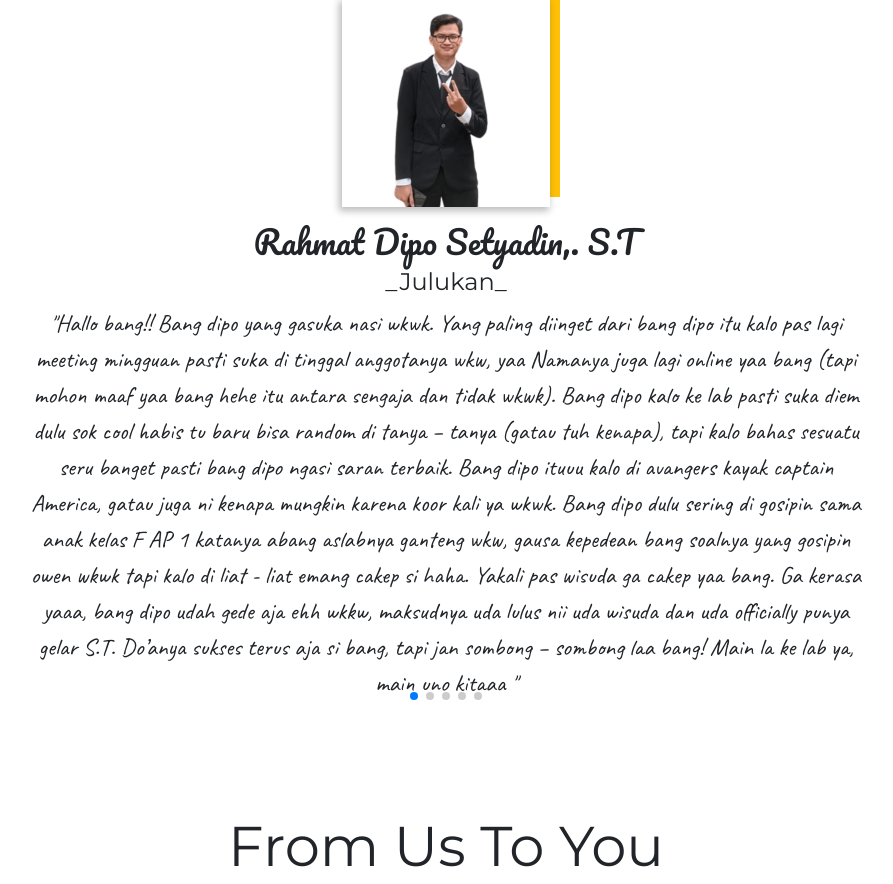
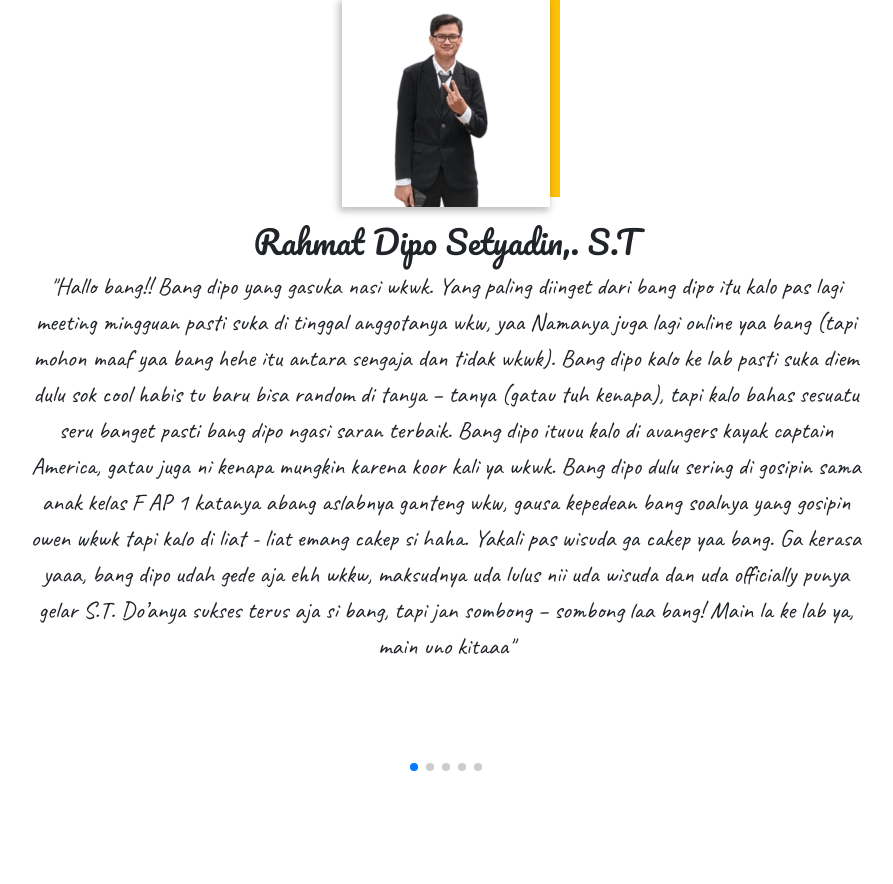
Before and after one commit to tezaalfian/graduation-lebah, a PHP site: page / in a window 1280 px wide. Shown: the part 964-1848 px from the top of the page, without its empty margins (194-1087 px from the left). Run offline with PHP 8.4, Linux system fonts and the light colour scheme.

Commit message:
update content

```diff
--- a/index.php
+++ b/index.php
@@ -36,32 +36,27 @@
       $testi = [
         [
           'name' => 'Rahmat Dipo Setyadin,. S.T',
-          'aka' => '_Julukan_',
-          'ket' => 'Hallo bang!! Bang dipo yang gasuka nasi wkwk. Yang paling diinget dari bang dipo itu kalo pas lagi meeting mingguan pasti suka di tinggal anggotanya wkw, yaa Namanya juga lagi online yaa bang (tapi mohon maaf yaa bang hehe itu antara sengaja dan tidak wkwk). Bang dipo kalo ke lab pasti suka diem dulu sok cool habis tu baru bisa random di tanya – tanya (gatau tuh kenapa), tapi kalo bahas sesuatu seru banget pasti bang dipo ngasi saran terbaik. Bang dipo ituuu kalo di avangers kayak captain America, gatau juga ni kenapa mungkin karena koor kali ya wkwk. Bang dipo dulu sering di gosipin sama anak kelas F AP 1 katanya abang aslabnya ganteng wkw, gausa kepedean bang soalnya yang gosipin owen wkwk tapi kalo di liat -  liat emang cakep si haha. Yakali pas wisuda ga cakep yaa bang. Ga kerasa yaaa, bang dipo udah gede aja ehh wkkw, maksudnya uda lulus nii uda wisuda dan uda officially punya gelar S.T. Do’anya sukses terus aja si bang, tapi jan sombong – sombong laa bang! Main la ke lab ya, main uno kitaaa ',
+          'ket' => "Hallo bang!! Bang dipo yang gasuka nasi wkwk. Yang paling diinget dari bang dipo itu kalo pas lagi meeting mingguan pasti suka di tinggal anggotanya wkw, yaa Namanya juga lagi online yaa bang (tapi mohon maaf yaa bang hehe itu antara sengaja dan tidak wkwk). Bang dipo kalo ke lab pasti suka diem dulu sok cool habis tu baru bisa random di tanya – tanya (gatau tuh kenapa), tapi kalo bahas sesuatu seru banget pasti bang dipo ngasi saran terbaik. Bang dipo ituuu kalo di avangers kayak captain America, gatau juga ni kenapa mungkin karena koor kali ya wkwk. Bang dipo dulu sering di gosipin sama anak kelas F AP 1 katanya abang aslabnya ganteng wkw, gausa kepedean bang soalnya yang gosipin owen wkwk tapi kalo di liat -  liat emang cakep si haha. Yakali pas wisuda ga cakep yaa bang. Ga kerasa yaaa, bang dipo udah gede aja ehh wkkw, maksudnya uda lulus nii uda wisuda dan uda officially punya gelar S.T. Do’anya sukses terus aja si bang, tapi jan sombong – sombong laa bang! Main la ke lab ya, main uno kitaaa",
           'foto' => 'assets/img/dipo.png'
         ],
         [
           'name' => 'M. Luthfi Arsyad,. S.T',
-          'aka' => '_Julukan_',
-          'ket' => 'lorem ipsum dolor sit amet, consectetur adipisicing elit. Quisquam, quod.',
+          'ket' => "Hollaa bang!! Bang luthfi yang paling random. Semuanya bisa di certain semuanya bisa di jadiin bahan sharing, pantesan ada orang yang bilang bang luthfi ga ngebosenin tu BENER bangett!! Dari pertama kali ketemu emang rajin banget speak, Tapi itu ciri khasnya. Kalo di avengers bang luthfi itu kayak tony stark alias ironman!! Mungkin karena ya random dan pandai ngejoks kali ya. Bang luthfi yang kalo baru masuk lab aja langsung hai!! Senyum – senyum wkwk, ramah banget si bang kenape?! Abang tu berkharisma wkwk sampe ada aja temen ku yang kagum hihi. Kalo di tengok dan di perhaatiin dengan postur yang memadai bang luthfi emang kharismatik si, yaiyalah yakali anak IT PLN ga berkarisma orang wajib ikut Karisma wkwk, Kalo ga ikut LDKM adaa salah satunya ya abang wkwk, yang suka koar – koar udaah dek, abang aja ga ikut LDKM kok masih banyak temennya!! And finally itu bener si bang wkwk, beli jakjur rasanya useless haha. Anyways, alhamdulillah yaa bang abang uda semakin tinggi sekarang maksudnya semakin tua kan semakin tinggi wkkw. Uda punya gelar setelah nama abang yang sering banget typo tu feirdy nya wkwk. Uda S.T gimana ga keren coba huhu. Do’anya sama si sukses terus aja yaa bang, jan sombing – sombing!! Main ke lab uda lama ni gamain uno bareng !!",
           'foto' => 'assets/img/luthfi.png'
         ],
         [
           'name' => 'Brigita Tiora,. S.T',
-          'aka' => '_Julukan_',
-          'ket' => 'lorem ipsum dolor sit amet, consectetur adipisicing elit. Quisquam, quod.',
+          'ket' => "Holla Holli Bang Brigi!!Bang brigi yang ternyata diam – diam suka bercanda. Yang selalu menjadi sumber untuk ditanya – tanya. Funfact aja ni ya bang hihi, Awal tau nama abang brigi agak aneh apalagi nama belakang abang juga saya baru banget denger Tiora gitu. Dan ternyata abang cowok, menakjubkan! Plot twist banget deh wkwk. Bang brigi sangat mengayomi si selama kami di lab, walaupun kalo uda lama ga ketemu terus suatu hari kita ketemu lagi pasti suka jadi agak canggung lagi hihi. Kalo di marvel bang brigi ini layaknya Black Panther ya, karena memang mengayomi kami dan loyal sama lab. Dan pas tau bang brigi ternyata suka lagu pantura kayak Hendra wa asli lucu banget dahh. Kalo dulu ada tugas, pasti temen – temenku bilang, nanya nya ke bang brigi ajaaa baik dan fast respon juga. Memang terdebest. Ga kerasa ni bang abang sudah beranjak semakin dewasa, takut ga bang tambah dewasa ehh wkwk. Maksudnya gimana exited kan bang, kami aja bangga banget bang brigi uda sampai sekeren ini. Do’a nya sama seperti untuk kakak abang yang lain yaitu sukses terus bang lahir dan batin, jan sungkan – sungkan main ke lab. Karena abang keknya belum pernah main uno bareng ni. Apa  uda ya lupa. Anyway, bang pokoknya anggep aja belom supaya abang mau main ke lab wkkw.",
           'foto' => 'assets/img/brigi.png'
         ],
         [
           'name' => 'Ayu Rizkyca Awalia,. S.T',
-          'aka' => '_Julukan_',
-          'ket' => 'lorem ipsum dolor sit amet, consectetur adipisicing elit. Quisquam, quod.',
+          'ket' => "Yuhuuu halo halo kak ayuuu. Kak ayu si istri idaman. Asli deh Ketika tau keseharian kak ayu gimana, maksudnya ya secara garis besar gitu kehidupan kak ayu gimana, kayak, WOW kok bisaaa. Kakak masak iya, nanam tanaman iya, kerajinan iya, kajian iya. Apa coba yang kurang asekk. Yang kurang mas crush si wkkw. Istri able deh pokoknya kak ayu wkwk. Sampe yang pas tau kak ayu jualan bubur itu tu kayak kok kak ayu bisa gitu, jualan tu kan kadang ada aja orang yang bisa ini bisa itu tapi gabisa pitching untuk jualan gitu kan. Tapi kakak bisa juga, rajin – rajin bersyukur deh kak karena kakak banyak kelebihannya hihi. Kakak kalau di marvel itu kayak Scarlet Witch, istriable hehe. Dahh uda ga kerasa yaa kak, waktu berputar wkw. Beloman aja kita tu deket ketemu langsung terus yakan, yaa emang Cuma di akhir episode ketemu langsungnya tapi alhamdulillah. Kak ayu sudah officially punya gelar yang mantuliti di belakang nama kak ayu. Yang pastinya sangat keren sekali permisah, Doa dan harapannya tetep sama sih semoga kakak sukses selalu dan ga lupain lab sama aslabnya tentunya wkw, jangan lupa mampir kak kalo lagi ada kesempatan. Kayak nya kakak ga pernah duel sama kita buat main uno ni wkw.",
           'foto' => 'assets/img/ayu.png'
         ],
         [
           'name' => 'Lailil Ayu Fitriyah,. S.T',
-          'aka' => '_Julukan_',
-          'ket' => 'lorem ipsum dolor sit amet, consectetur adipisicing elit. Quisquam, quod.',
+          'ket' => "piw piw piw halloww kak lailil, kakak si paling lembut padahal mah eumm. Memang lembut wkwk, kakak baik banget banget walaupun kadang suka miss understanding ya kak, tapi kayak itu lucu nya disitu gitu wkw. Dan, kakak keren banget karena uda reach goals – goals besar kayak magang di jasa marga, di ruang guru juga keren deh. Emang agak jarang jumpa si tapi yang selalu diingat dari sosok kak lailil adalah  senyumnya. Bener – bener khas banget senyum kakak itu, kakak kalau di avangers tu kayak captain marvel. So powerfull hehe. Alhamdulillah seneng banget melihat senyum kakak semakin lebar selebar daun pisang. Eh ngga maksudnya ya seneng lihat kebahagiaan kakak yang sekarang sudah officially sebagai lulusan sarjana strata satu. Huu keren bingitss. Doanya yaa sama juga kakak semoga sukses selalu dimana pun dan kapan pun kakak berada. Jangan sampai ngga main ke lab kak. Karena kakak adalah keluarga kami, malah kami sedih kalo ga di tengokin, pengen banget main uno. Siap – siap aja kalah yaa kak karena kamu jago wkwk.",
           'foto' => 'assets/img/lailil.png'
         ],
       ];
@@ -76,7 +71,6 @@
                     <img src="<?= $val['foto'] ?>" alt="<?= $val['name'] ?>" class="img-fluid" loading="lazy">
                   </div>
                   <h2 class="pacifico"><?= $val['name'] ?></h2>
-                  <h4><?= $val['aka'] ?></h4>
                   <p class="dancing">"<?= $val['ket'] ?>"</p>
                 </div>
               <?php endforeach; ?>
```
